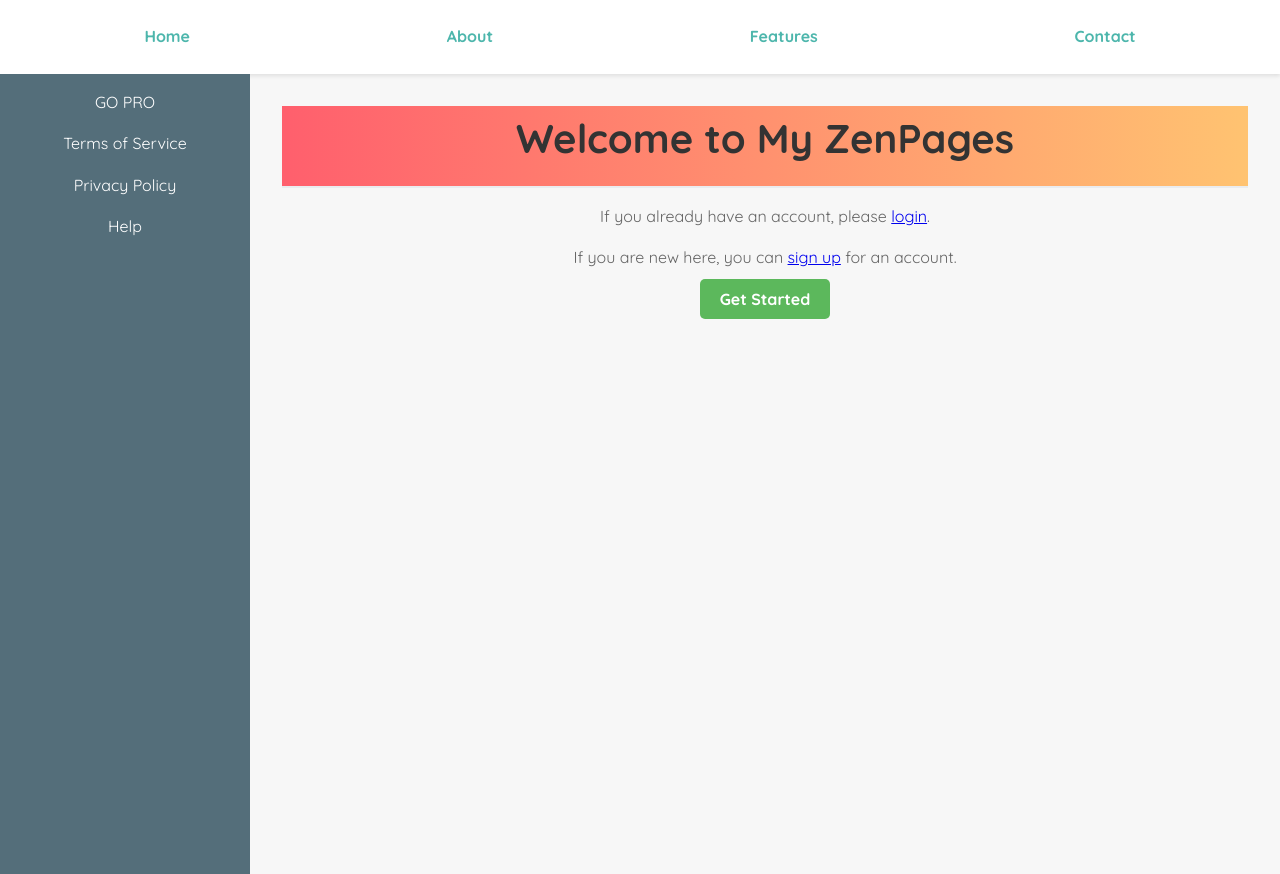
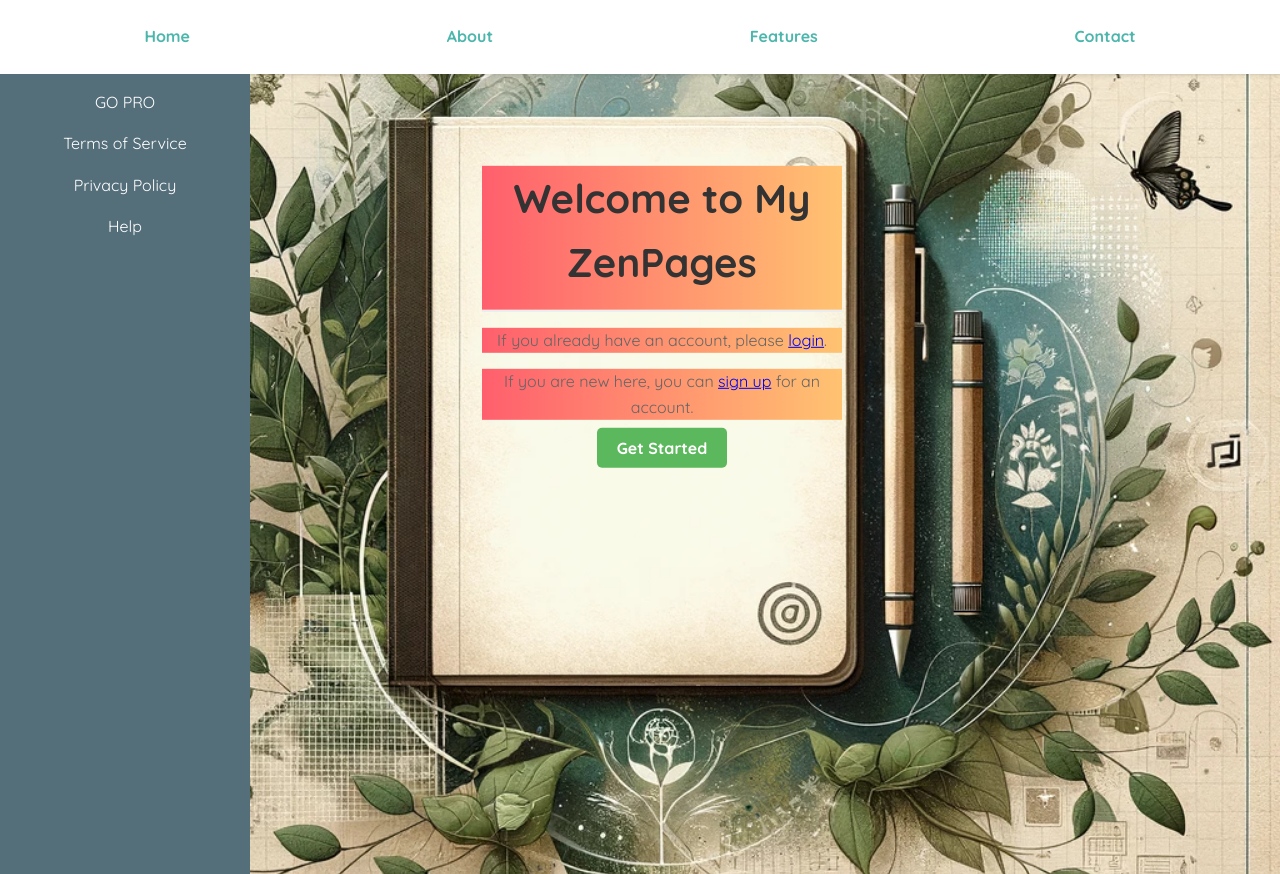
Before and after one commit to arielRvaldez/journal-app, a React (Vite) app in the folder client/: page /landing in a window 1280 px wide. Built offline with nearby package versions, Linux system fonts and the light colour scheme.

Commit message:
updated css and updated landing page

```diff
--- a/client/src/App.css
+++ b/client/src/App.css
@@ -11,6 +11,11 @@ body, html {
 
 .App {
   text-align: center;
+  min-height: 100vh; /* Make sure it covers the full viewport height */
+  background-image: url(./assets/app.png); /* Use the relative path if not using import */
+  background-size: cover;
+  background-position: center;
+  background-repeat: no-repeat;
 }
 
 .navbar {
--- a/client/src/App.jsx
+++ b/client/src/App.jsx
@@ -5,6 +5,7 @@ import Signup from './components/SignUp';
 import JournalEntry from './pages/JournalEntry';
 import Home from './pages/Home';
 import './App.css';
+import myImage from './assets/app.png';
 //import Navbar from './components/Navbar';
 //import Sidebar from './components/Sidebar';
 // import Layout from './components/Layout';
--- a/client/src/components/Login.css
+++ b/client/src/components/Login.css
@@ -19,6 +19,9 @@
     margin: auto;
   }
 
+  .form-container  h2{
+    color: #1a1a1a;
+  }
   .login-form {
     width: 100%;
     max-width: 400px;
@@ -50,6 +53,14 @@
     padding: 10px;
   }
 
+  .bottom-text {
+    color: #1a1a1a;
+  }
+
+  .bottom-text a {
+    color: #13dd24;
+  }
+
   button {
     padding: 10px 20px;
     background-color: #1a1a1a;
@@ -59,7 +70,7 @@
     transition: background-color 0.25s;
   }
   button:hover {
-    background-color: #535bf2;
+    background-color: #53f2ca;
   }
   @media (min-width: 768px) {
     .container {
--- a/client/src/pages/LandingPage.css
+++ b/client/src/pages/LandingPage.css
@@ -101,6 +101,17 @@ body {
 .main-content {
   flex-grow: 1;
   padding: 2rem;
+  position: relative;
+}
+
+.text-container {
+  position: absolute;
+  top: 30%; /* Adjust this value to position your text on the page of the book */
+  left: 40%; /* Center the text-container */
+  transform: translate(-50%, -50%); /* Adjust the position accurately */
+  width: 400px; /* Set a fixed width or as required */
+  padding: 20px;
+  /* other styles if needed */
 }
 
 .main-content h1 {
@@ -112,6 +123,7 @@ body {
 .main-content p {
   color: #666;
   margin: 1rem 0;
+  background-image: linear-gradient(to right, #ff5f6d, #ffc371);
 }
 
 .get-started-btn {
--- a/client/src/pages/LandingPage.jsx
+++ b/client/src/pages/LandingPage.jsx
@@ -15,10 +15,12 @@ function LandingPage() {
       </aside>
 
       <main className="main-content">
+        <div className="text-container">
         <h1>Welcome to My ZenPages</h1>
         <p>If you already have an account, please <Link to="/login">login</Link>.</p>
         <p>If you are new here, you can <Link to="/signup">sign up</Link> for an account.</p>
         <Link to="/get-started" className="get-started-btn">Get Started</Link>
+        </div>
       </main>
     </div>
   );
```
Also changed, not shown: 1 other file (tests, documents, lock files or other folders).
